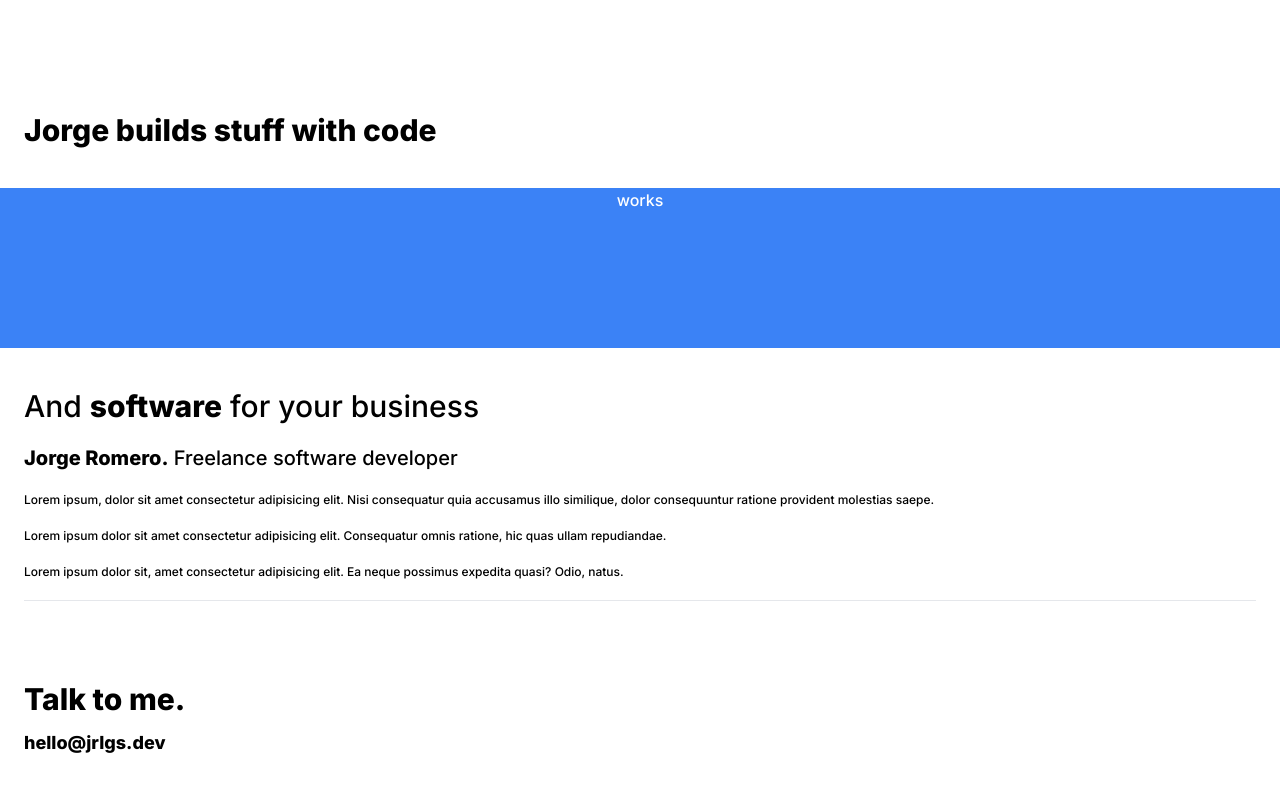
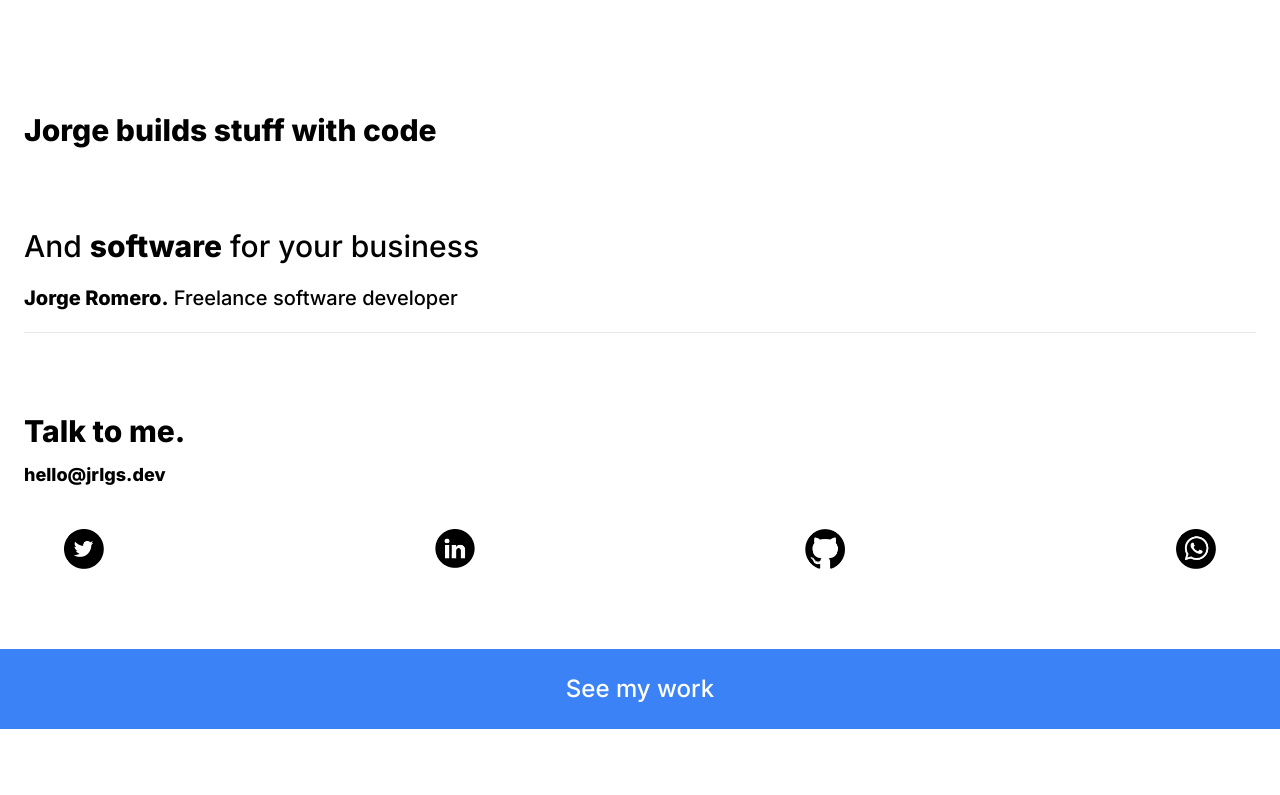
Before and after one commit to JorchRL/personal-website, a Next.js app: page / in a window 1280 px wide. Shown: the part 428-1223 px from the top of the page. After the commit the page ends 1157 px from the top, so only its background shows below. Built offline with nearby package versions, Linux system fonts and the light colour scheme.

Commit message:
Update index.tsx

```diff
--- a/pages/index.tsx
+++ b/pages/index.tsx
@@ -12,7 +12,7 @@ const Home: NextPage = () => {
       </h1>
 
       <div className="bg-blue-500 flex justify-center my-10">
-        <span className="text-white h-40">works</span>
+
       </div>
 
       <div className="px-6">
@@ -21,11 +21,7 @@ const Home: NextPage = () => {
 
         <h3 className="pb-5 text-xl"><b>Jorge Romero.</b> Freelance software developer</h3>
 
-        <p className="text-xs pb-5">Lorem ipsum, dolor sit amet consectetur adipisicing elit. Nisi consequatur quia accusamus illo similique, dolor consequuntur ratione provident molestias saepe.</p>
 
-        <p className="text-xs pb-5">Lorem ipsum dolor sit amet consectetur adipisicing elit. Consequatur omnis ratione, hic quas ullam repudiandae.</p>
-
-        <p className="text-xs pb-5">Lorem ipsum dolor sit, amet consectetur adipisicing elit. Ea neque possimus expedita quasi? Odio, natus.</p>
 
         <hr />
 
```
